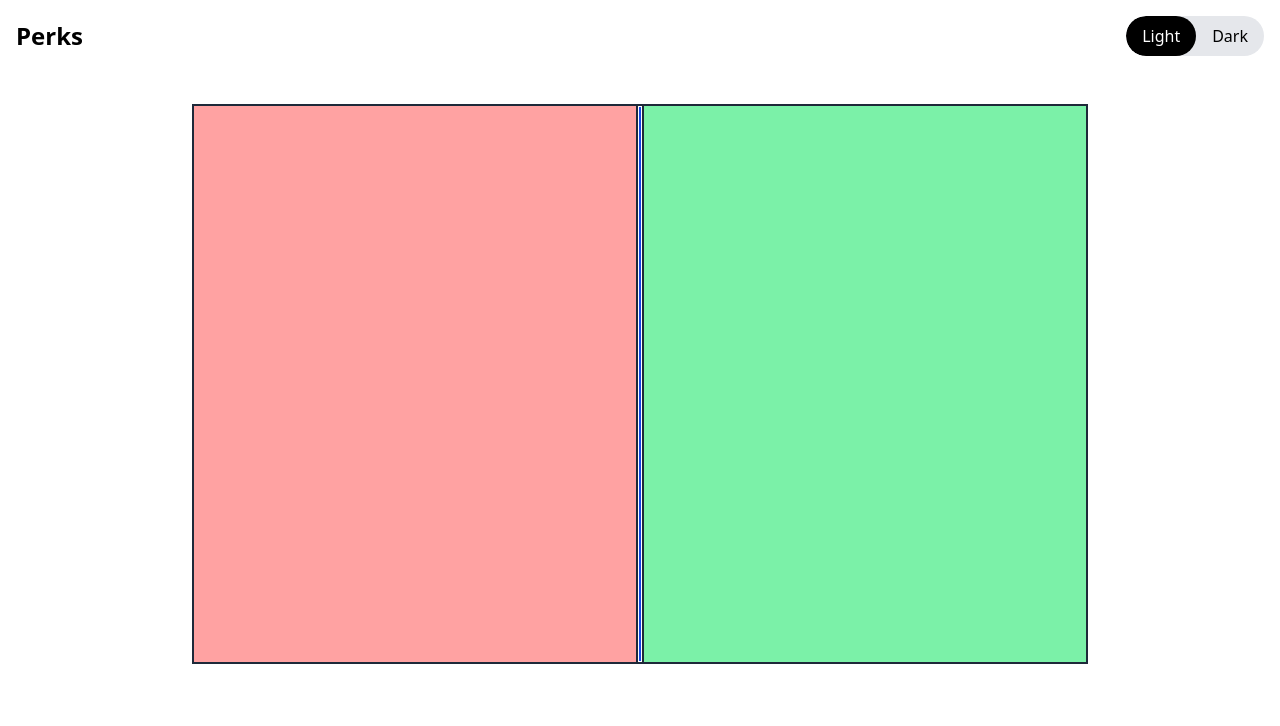
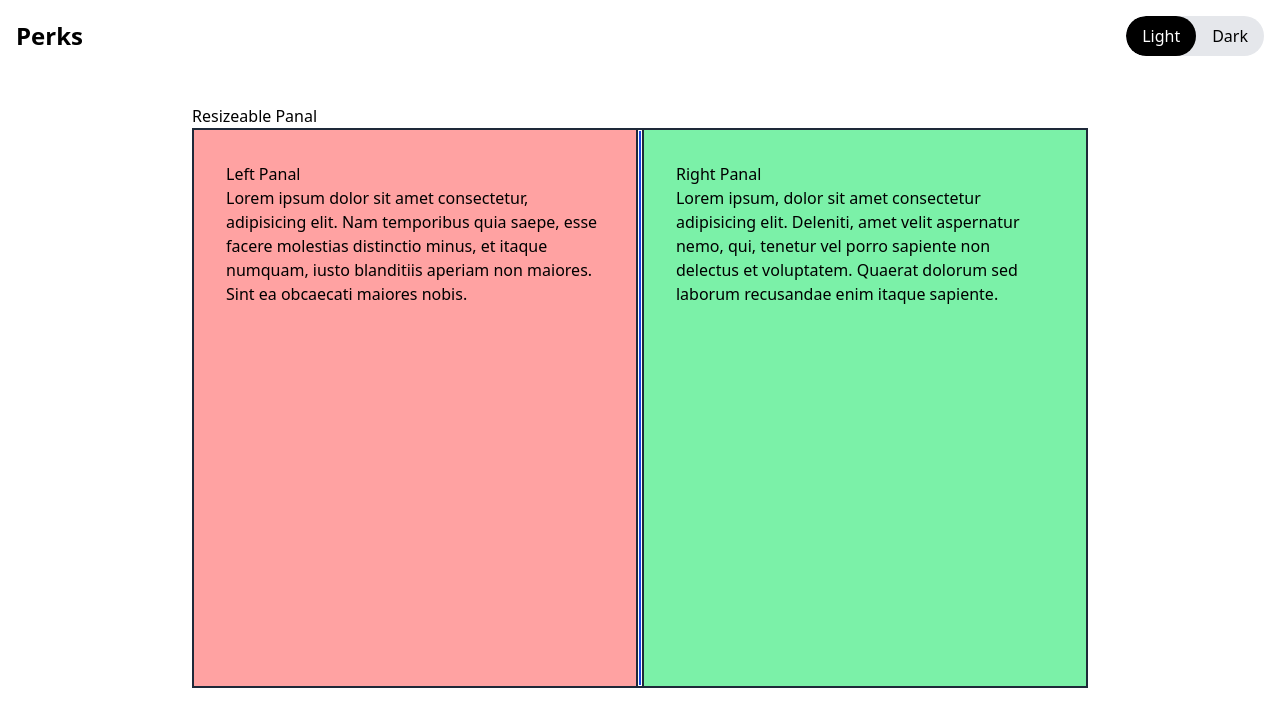
Before and after one commit to omkardalu/perks, a Next.js app: page /perks in a window 1280 px wide. Shown: the top 726 px of the page. Built offline with nearby package versions, Linux system fonts and the light colour scheme.

Commit message:
add text and style in both panals

```diff
--- a/components/layouts/Header.jsx
+++ b/components/layouts/Header.jsx
@@ -1,9 +1,12 @@
+import Link from "next/link";
 import Theme from "../ui/theme";
 
 const Header = () => {
   return (
     <header className="dark:text-white dark:bg-black flex items-center justify-between p-4 sticky top-0 right-0 left-0">
+      <Link href={'/'}>
       <h1 className="font-bold text-2xl">Perks</h1>
+      </Link>
       <Theme />
     </header>
   )
--- a/components/ui/Resizeable/LeftPanal.jsx
+++ b/components/ui/Resizeable/LeftPanal.jsx
@@ -1,7 +1,13 @@
-const LeftPanal = ({reference}) => {
+const LeftPanal = ({ reference }) => {
   return (
-      <div ref={reference} className="h-full w-[50%] bg-red-300"></div>
-  )
-}
+    <div ref={reference} className="h-full w-[50%] text-black p-8 bg-red-300">
+      <p>Left Panal </p>
+      Lorem ipsum dolor sit amet consectetur, adipisicing elit. Nam
+      temporibus quia saepe, esse facere molestias distinctio minus, et itaque
+      numquam, iusto blanditiis aperiam non maiores. Sint ea obcaecati maiores
+      nobis.
+    </div>
+  );
+};
 
 export default LeftPanal;
--- a/components/ui/Resizeable/ResizeablePanal.jsx
+++ b/components/ui/Resizeable/ResizeablePanal.jsx
@@ -51,6 +51,8 @@ const ResizeablePanal = () => {
   };
 
   return (
+    <div>
+      <h1>Resizeable Panal</h1>
       <div
         onMouseUp={handleMouseUp}
         className="flex items-center w-[70vw] h-[70vh] justify-center bg-gray-800 relative text-white border-2 border-gray-800"
@@ -64,6 +66,7 @@ const ResizeablePanal = () => {
         </div>
         <RightPanal reference={rightContainerRef} />
       </div>
+    </div>
   );
 };
 
--- a/components/ui/Resizeable/RightPanal.jsx
+++ b/components/ui/Resizeable/RightPanal.jsx
@@ -1,6 +1,11 @@
-const RightPanal = ({reference}) => {
+const RightPanal = ({ reference }) => {
   return (
-    <div ref={reference} className="h-full w-[50%] bg-green-300"></div>
+    <div ref={reference} className="h-full w-[50%] p-8 text-black bg-green-300">
+      <p> Right Panal</p>
+      Lorem ipsum, dolor sit amet consectetur adipisicing elit. Deleniti, amet
+      velit aspernatur nemo, qui, tenetur vel porro sapiente non delectus et
+      voluptatem. Quaerat dolorum sed laborum recusandae enim itaque sapiente.
+    </div>
   );
 };
 
```
Lines whose indentation alone changed are shown as unchanged.
